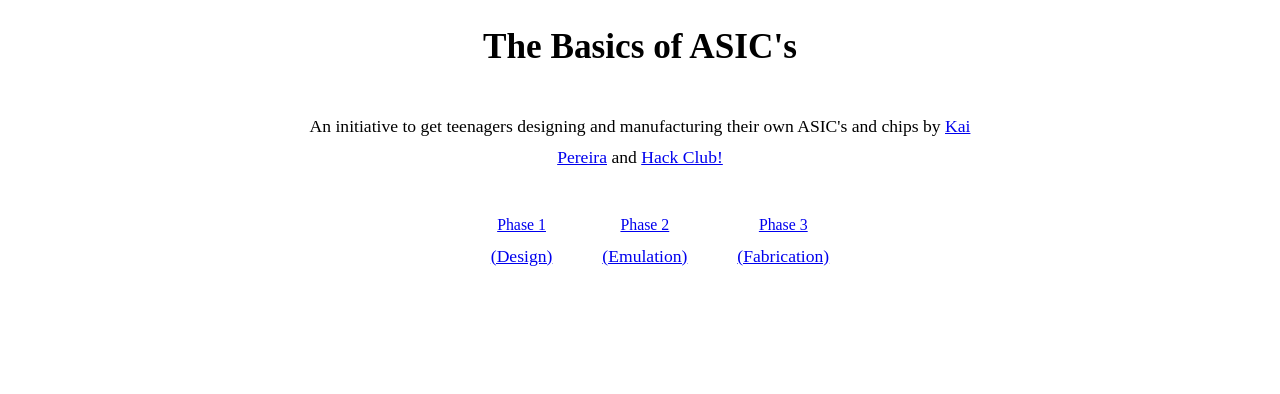
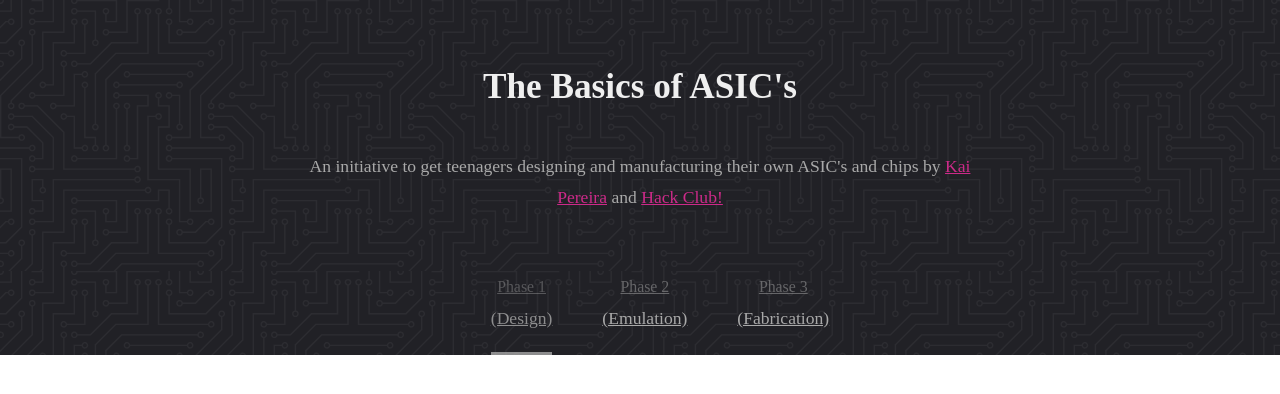
Before and after one commit to KaiPereira/The-Basics-of-ASICs, a SvelteKit app: page / in a window 1280 px wide. Shown: the top 394 px of the page. Built offline with nearby package versions, Linux system fonts and the light colour scheme.

Commit message:
main header/nav done

```diff
--- a/src/global.css
+++ b/src/global.css
@@ -1,4 +1,14 @@
 /* Global, default stylings */
+
+:root {
+	--dark-background: #212126;
+	--dark-header-text: #efefef;
+	--dark-paragraph-text: #a9a9a9;
+	--light-header-text: #000;
+	--light-paragraph-text: #000;
+	--accent-text: #cd2a89;
+	--max-content-width: 700px;
+}
 
 * {
 	box-sizing: border-box;
@@ -32,16 +42,38 @@ h3 {
 	line-height: 1.5;
 }
 
+a {
+	color: var(--accent-text);
+	transition: opacity 0.3s;
+
+	&:hover {
+		opacity: 0.8;
+	}
+}
+
 /* Component Styling */
+header, nav {
+	background-color: var(--dark-background);
+	background-image: url("/trace-pattern.svg");
+	background-repeat: repeat;
+	background-size: 200px 200px;
+}
+
 header {
 	display: flex;
 	flex-direction: column;
 	align-items: center;
 	text-align: center;
+	padding: 40px;
+
+	h1 {
+		color: var(--dark-header-text);
+	}
 
 	p {
+		color: var(--dark-paragraph-text);
 		width: 100%;
-		max-width: 700px;
+		max-width: var(--max-content-width);
 	}
 }
 
@@ -51,28 +83,44 @@ nav {
 		justify-content: center;
 		list-style-type: none;
 		gap: 50px;
+		margin: 0;
 
 		li {
+			position: relative;
+			padding-bottom: 20px;
 			text-align: center;
+			transition: opacity 0.3s;
+
+			a {
+				color: var(--dark-paragraph-text);
+			}
 
 			p {
 				margin: 0;
 			}
 
 			span {
+				opacity: 0.5;
 				font-size: 0.9em;
 			}
 
 			&::after {
 				content: "";
+				position: absolute;
+				bottom: 0;
+				left: 0;
 				display: inline-block;
 				width: 100%;
-				height: 5px;
-				transition: background-color 0.2s;
+				height: 3px;
+				transition: background-color 0.3s;
 			}
 
-			&:hover::after {
-				background-color: blue;
+			&:hover::after, &.current::after {
+				background-color: var(--dark-paragraph-text);
+			}
+
+			&:hover, &.current {
+				opacity: 0.8;
 			}
 		}
 	}
--- a/src/routes/+layout.svelte
+++ b/src/routes/+layout.svelte
@@ -1,5 +1,6 @@
 <script lang="ts">
 	import favicon from '$lib/assets/favicon.svg';
+	import { page } from '$app/state';
 
 	import '../global.css'
 
@@ -12,19 +13,19 @@
 
 <header>
 	<h1>The Basics of ASIC's</h1>
-	<p>An initiative to get teenagers designing and manufacturing their own ASIC's and chips by <a href="https://kaipereira.com/" target="_blank">Kai Pereira</a> and <a href="https://hackclub.com/" target="_blank">Hack Club!</a>
+	<p>An initiative to get teenagers designing and manufacturing their own ASIC's and chips by <a href="https://kaipereira.com/" target="_blank">Kai Pereira</a> and <a href="https://hackclub.com/" target="_blank">Hack Club!</a></p>
 </header>
 <nav>
 	<ul>
-		<li>
-			<a href="/phase-1">
+		<li class:current={page.url.pathname === "/"}>
+			<a href="/">
 				<div>
 					<span>Phase 1</span>
 					<p>(Design)</p>
 				</div>
 			</a>
 		</li>
-		<li>
+		<li class:current={page.url.pathname === "/phase-2"}>
 			<a href="/phase-2">
 				<div>
 					<span>Phase 2</span>
@@ -32,7 +33,7 @@
 				</div>
 			</a>
 		</li>
-		<li>
+		<li class:current={page.url.pathname === "/phase-3"}>
 			<a href="/phase-3">
 				<div>
 					<span>Phase 3</span>
```
Also changed, not shown: static/trace-pattern.svg.
